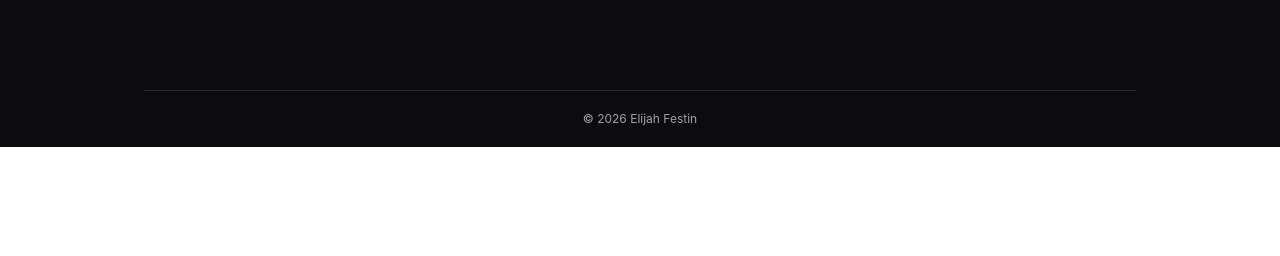
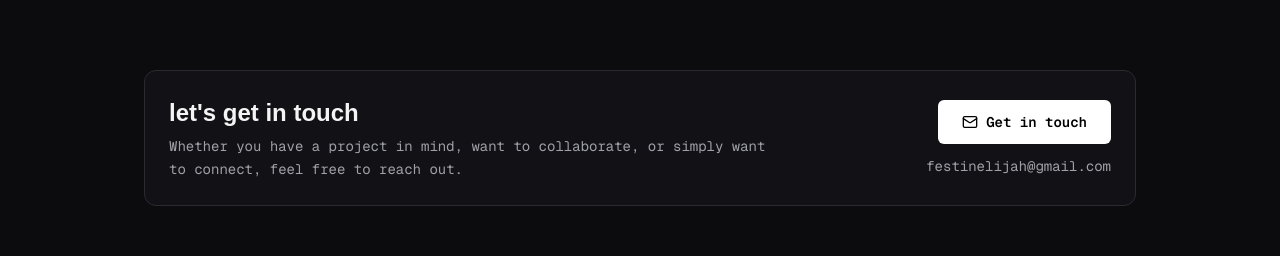
Before and after one commit to eli-fstn/portfolio, a React (Vite) app: page / in a window 1280 px wide. Shown: the part 2125-2381 px from the top of the page. Before the commit the page ends 2272 px from the top, so only its background shows below. Built offline with nearby package versions, Linux system fonts and the light colour scheme; a web font is replaced by a local one.

Commit message:
feat: blur background when chat widget is open + calling card in dashboard

```diff
--- a/src/components/ui/ChatWidget.tsx
+++ b/src/components/ui/ChatWidget.tsx
@@ -1,4 +1,5 @@
 import { useEffect, useRef, useState } from "react";
+import { createPortal } from "react-dom";
 import { MessageCircle, X, Send } from "lucide-react";
 
 interface ChatMessage {
@@ -56,7 +57,13 @@ export default function ChatWidget() {
   };
 
   return (
-    <div className="fixed bottom-6 right-6 z-998 flex flex-col items-end gap-3">
+    <>
+      {open && createPortal(
+        <div className="fixed inset-0 bg-black/30 backdrop-blur-sm z-40" onClick={() => setOpen(false)} />,
+        document.body
+      )}
+
+      <div className="fixed bottom-6 right-6 z-50 flex flex-col items-end gap-3">
         {/* Chat panel */}
         {open && (
           <div className="w-80 sm:w-96 h-120 flex flex-col rounded-xl border border-[#2a2a30] bg-[#0c0c0f] shadow-2xl overflow-hidden animate-chat-in">
@@ -130,6 +137,7 @@ export default function ChatWidget() {
         >
           {open ? <X size={22} /> : <MessageCircle size={22} />}
         </button>
+      </div>
 
       <style>{`
         @keyframes chat-in {
@@ -140,6 +148,6 @@ export default function ChatWidget() {
           animation: chat-in 0.2s ease-out;
         }
       `}</style>
-    </div>
+    </>
   );
 }
--- a/src/pages/Dashboard.tsx
+++ b/src/pages/Dashboard.tsx
@@ -1,4 +1,4 @@
-import { BadgeCheck, ArrowUpRight, MapPin, ArrowRight } from "lucide-react"
+import { BadgeCheck, ArrowUpRight, MapPin, ArrowRight, Mail } from "lucide-react"
 import { useEffect, useRef } from "react";
 import profile from "../assets/elijah-festin.jpeg";
 import profile2 from "../assets/yuta.jpg";
@@ -11,6 +11,7 @@ import kabsupanion from "../assets/projects/kabsupanion/Kabsupanion.png";
 import echo from "../assets/projects/echo-gwa-calculator/Echo.png";
 import CoverflowCarousel from "../components/ui/CoverflowCarousel";
 import { getTechLogo, getTechStack } from "../data/portfolio";
+import Button from "../components/ui/Button";
 
 interface EducationEntry {
   date: string;
@@ -67,6 +68,10 @@ function Dashboard() {
     { image: echo, title: "Echo - GWA Calculator", description: "A GWA calculator that helps students predict their final GWA, and track their progress toward Latin honors before official grades are released." },
   ];
   const carouselSlideWidth = Math.min(340, typeof window !== "undefined" ? window.innerWidth - 56 : 340);
+
+  const sendEmail = () => {
+    window.open("mailto:festinelijah@gmail.com?subject=Collaboration", "_blank");
+  };
 
   useEffect(() => {
     window.scrollTo(0, 0);
@@ -375,6 +380,32 @@ function Dashboard() {
               </a>
             </div>
           </div>
+
+          {/* Social */}
+          <div className="animate-on-scroll mt-5 rounded-xl border border-[#2a2a30] bg-[#151518]/80 p-5 sm:p-6">
+            <div className="grid grid-cols-1 gap-5 md:grid-cols-[2fr_1fr] md:items-center">
+              <div className="min-w-0">
+                <p className="text-[#f4f4f5] font-bold font-pixel text-[1.25rem] sm:text-[1.5rem]">let's get in touch</p>
+                <p className="mt-1 text-[#a0a0a8] font-mono text-xs sm:text-sm leading-relaxed">Whether you have a project in mind, want to collaborate, or simply want to connect, feel free to reach out.</p>
+              </div>
+              <div className="mt-3 md:mt-0 flex flex-col items-start justify-center md:items-end">
+                <Button
+                  text={
+                    <>
+                      <Mail className="mr-2 w-3 h-3 md:w-4 md:h-4" />
+                      Get in touch
+                    </>
+                  }
+                  typography="font-mono text-xs md:text-sm text-black font-semibold"
+                  dimensions="px-4 py-2 md:px-6 md:py-3"
+                  designs="bg-white rounded-md"
+                  disabled={false}
+                  onClick={sendEmail}
+                />
+                <a href="mailto:festinelijah@gmail.com" className="mt-3 break-all text-xs sm:text-sm font-mono text-[#a0a0a8] transition duration-200 hover:text-[#f4f4f5]">festinelijah@gmail.com</a>
+              </div>
+            </div>
+          </div>
         </div>
 
         <div className="mt-30">
--- a/src/pages/Socials.tsx
+++ b/src/pages/Socials.tsx
@@ -107,7 +107,7 @@ function Socials() {
 
           {socialMedias.map((entry, i) => (
             <div key={i} className="animate-on-scroll border-y border-y-[#2a2a30] py-5 sm:py-6">
-              <div className="mb-1 flex flex-col gap-1 sm:flex-row sm:items-center sm:justify-between">
+              <div className="mb-1 flex gap-1 sm:flex-row items-center justify-between">
                 <p className="text-base font-pixel text-[#f4f4f5] font-bold sm:text-xl">{entry.platform}</p>
                 <a href={entry.link} target="_blank" rel="noferrer" className="flex flex-row items-center text-xs sm:text-sm font-mono text-[#a0a0a8] transition duration-200 hover:text-[#f4f4f5] break-all">
                   {entry.username}
```
Lines whose indentation alone changed are shown as unchanged.
